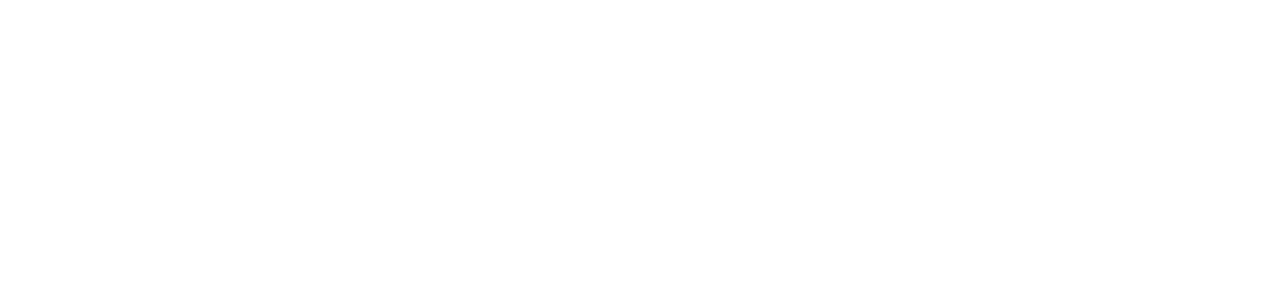
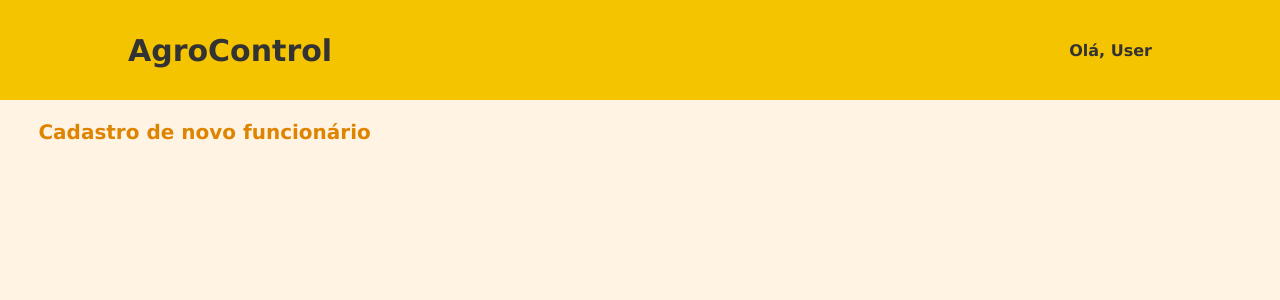
Before and after one commit to S204-Inatel-2024-2/AgroControl, a React (Create React App) app in the folder frontend/: page /employeeregistration in a window 1280 px wide. Before the commit this address had no page. Shown: the top 300 px of the page. Built offline with nearby package versions, Linux system fonts and the light colour scheme.

Commit message:
feat: :sparkles: adds Header Component

```diff
--- /dev/null
+++ b/frontend/src/components/EmployeeForms/index.tsx
@@ -0,0 +1,19 @@
+import React from 'react';
+import * as Styled from './styles';
+
+
+
+
+
+export function EmployeeForms(): JSX.Element {
+
+  return (
+
+    <Styled.Container>
+        <Styled.Title>Cadastro de novo funcionário</Styled.Title>
+
+    </Styled.Container>
+
+
+  );
+};
--- /dev/null
+++ b/frontend/src/components/EmployeeForms/styles.ts
@@ -0,0 +1,15 @@
+import styled from 'styled-components';
+
+export const Container = styled.div`
+    padding-left: 3%;
+    background-color: #f5c400;
+`;
+
+export const Title = styled.text`
+    font-size: 20px;
+    font-weight: bolder;
+    color: #de8400;
+    position: absolute;
+
+
+`
--- /dev/null
+++ b/frontend/src/components/Header/index.tsx
@@ -0,0 +1,19 @@
+import React from 'react';
+import * as Styled from './styles';
+
+
+
+
+
+export function Header(): JSX.Element {
+
+  return (
+
+    <Styled.Container>
+        <Styled.Title>AgroControl</Styled.Title>
+        <Styled.UserText>Olá, User</Styled.UserText>
+    </Styled.Container>
+
+
+  );
+};
--- /dev/null
+++ b/frontend/src/components/Header/styles.ts
@@ -0,0 +1,28 @@
+import styled from 'styled-components';
+
+export const Container = styled.div`
+    position: fixed;
+    display: flex;
+    align-items: center;
+	top: 0px;
+	left: 0px;
+	height: 100px;
+	width: 100%;
+    background-color: #f5c400;
+`;
+
+export const Title = styled.text`
+    font-size: 30px;
+    font-weight: bolder;
+    color: #333333;
+    position: absolute;
+    left: 10%;
+
+`
+
+export const UserText = styled.text`
+    font-weight: bolder;
+    color: #333333;
+    position: absolute;
+    right: 10%;
+`
--- /dev/null
+++ b/frontend/src/pages/EmployeeRegistration/index.tsx
@@ -0,0 +1,23 @@
+import React from 'react';
+import * as Styled from './styled';
+import { Header } from '../../components/Header';
+import { EmployeeForms } from '../../components/EmployeeForms';
+
+
+
+
+
+export function EmployeeRegistration(): JSX.Element {
+
+  return (
+    <>
+        <Styled.Container>
+            <Header/>
+            <EmployeeForms/>
+
+
+        </Styled.Container>
+    </>
+
+  );
+};
--- /dev/null
+++ b/frontend/src/pages/EmployeeRegistration/styled.tsx
@@ -0,0 +1,9 @@
+import styled from 'styled-components';
+
+export const Container = styled.div`
+  padding-top: 120px;
+  width: 100%;
+  height: 100%;
+  background-color: #fff4e3;
+
+`;
--- a/frontend/src/router/index.tsx
+++ b/frontend/src/router/index.tsx
@@ -2,6 +2,7 @@
 import { Home } from '../pages/Home';
 import { LoginPage } from '../pages/Login';
 import Layout from '../layout';
+import { EmployeeRegistration } from "../pages/EmployeeRegistration";
 
 const AppRoutes = () => {
 	return (
@@ -10,6 +11,7 @@
 				<Route path="/" element={<Layout />}>
 					<Route path='' element={<LoginPage />} />
 					<Route path='home' element={<Home />} />
+					<Route path='employeeregistration' element={<EmployeeRegistration/>}/>
 				</Route>
 			</Routes>
 		</BrowserRouter>
```
Also changed, not shown: 2 other files (tests, documents, lock files or other folders).
